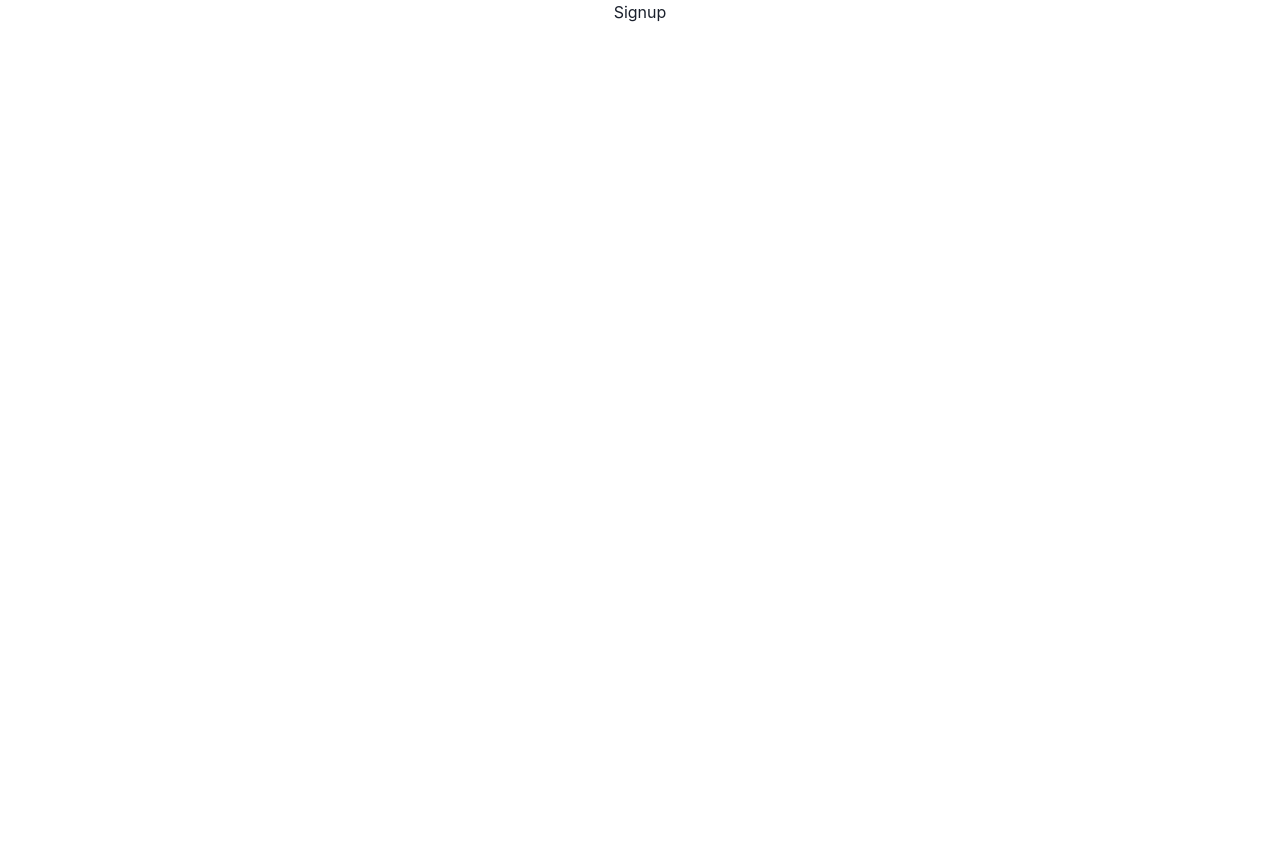
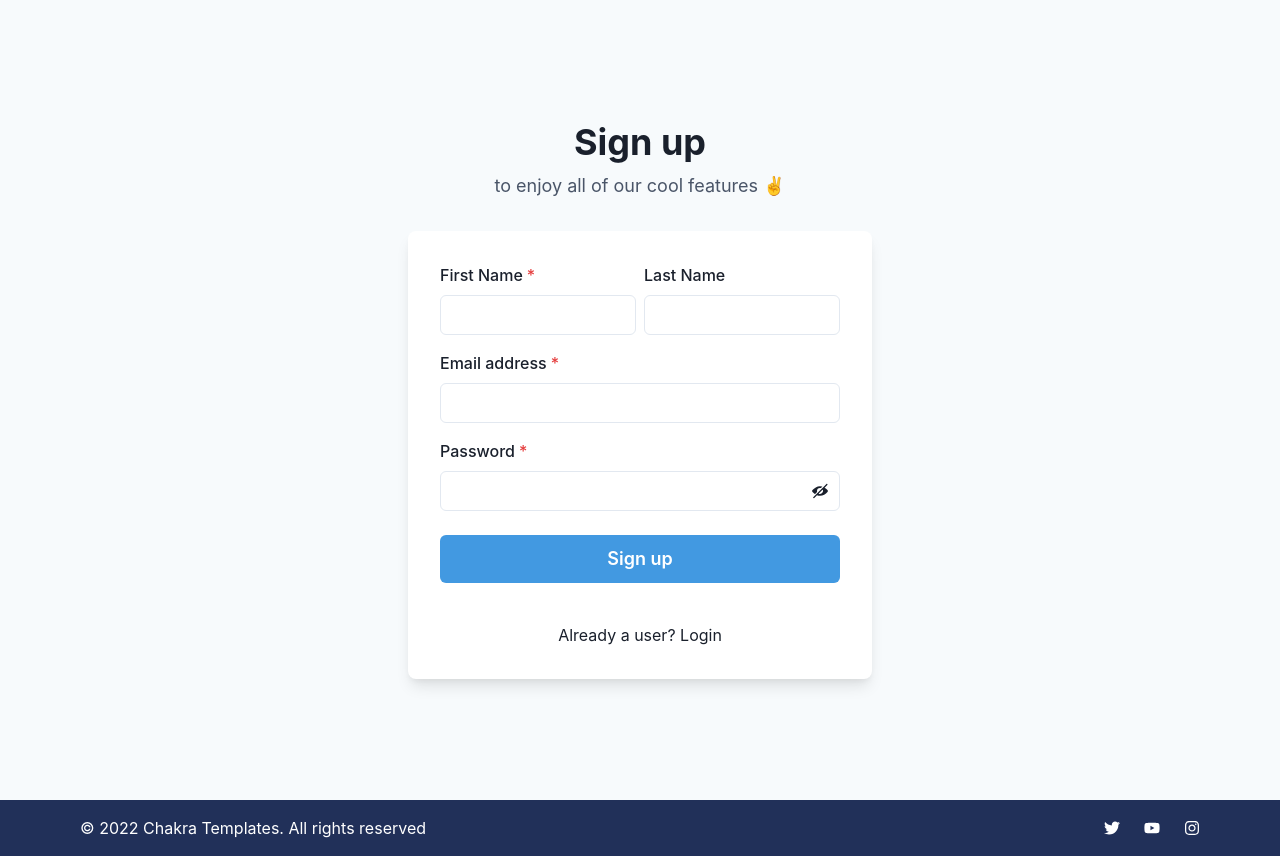
Before and after one commit to NandlalShah955/Chatgpt, a React (Create React App) app in the folder frontend/: page /signup in a window 1280 px wide. Before the commit the page ends 800 px from the top, so only its background shows below. Built offline with nearby package versions, Linux system fonts and the light colour scheme.

Commit message:
added navabar and footer

```diff
--- a/frontend/package.json
+++ b/frontend/package.json
@@ -3,6 +3,7 @@
   "version": "0.1.0",
   "private": true,
   "dependencies": {
+    "@chakra-ui/icons": "^2.0.19",
     "@chakra-ui/react": "^2.6.1",
     "@emotion/react": "^11.11.0",
     "@emotion/styled": "^11.11.0",
--- a/frontend/src/App.js
+++ b/frontend/src/App.js
@@ -1,9 +1,13 @@
 import './App.css';
 import AllRoutes from './Routes/AllRoutes';
+
+import Footer from "./Components/Footer"
 function App() {
   return (
     <div className="App">
+
     <AllRoutes/>
+    <Footer/>
     </div>
   );
 }
--- /dev/null
+++ b/frontend/src/Components/Footer.js
@@ -0,0 +1,44 @@
+import React from 'react'
+import {
+    Box,
+    chakra,
+    Container,
+    Stack,
+    Text,
+    useColorModeValue,
+    VisuallyHidden,
+  } from '@chakra-ui/react';
+  import { FaInstagram, FaTwitter, FaYoutube } from 'react-icons/fa';
+
+function Footer() {
+  return (
+    <Box
+     bg="#213059"
+      color='white'>
+      <Container
+        as={Stack}
+        maxW={'6xl'}
+        py={4}
+        direction={{ base: 'column', md: 'row' }}
+        spacing={4}
+        justify={{ base: 'center', md: 'space-between' }}
+        align={{ base: 'center', md: 'center' }}>
+
+        <Text>© 2022 Chakra Templates. All rights reserved</Text>
+        <Stack direction={'row'} spacing={6}>
+
+            <FaTwitter />
+
+
+            <FaYoutube />
+
+
+            <FaInstagram />
+
+        </Stack>
+      </Container>
+    </Box>
+  )
+}
+
+export default Footer
--- /dev/null
+++ b/frontend/src/Components/Navbar.js
@@ -0,0 +1,106 @@
+import React from 'react'
+
+import {Flex,Box,useDisclosure} from "@chakra-ui/react"
+import { HamburgerIcon, CloseIcon } from "@chakra-ui/icons";
+
+
+function Navbar() {
+    const { isOpen, onOpen, onClose } = useDisclosure();
+    return (
+    <>
+<Flex
+        as="nav"
+        align="center"
+        justify="space-between"
+        wrap="wrap"
+        w="100%"
+        // h={"80px"}
+        p={6}
+        bg="#213059"
+        color="white"
+        fontFamily={"Montserrat"}
+        position={"sticky"}
+        overflow={"hidden"}
+      zIndex={"999"}
+      // top={'0'}
+      cursor={"pointer"}
+      >
+        <Flex align="center">
+
+          <Box fontWeight="bold" fontSize="30px" letterSpacing="wide" >
+            MustWeb
+          </Box>
+
+        </Flex>
+
+        <Box
+          display={{ base: "block", md: "none" }}
+          onClick={isOpen ? onClose : onOpen}
+        >
+          {isOpen ? <CloseIcon w={6} h={6} /> : <HamburgerIcon w={6} h={6} />}
+        </Box>
+
+        <Flex
+          align="center"
+         mt={'-10px'}
+          justify={{ base: "center", md: "flex-end" }}
+          direction={{ base: "column", md: "row" }}
+          pt={{ base: 4, md: 0 }}
+          display={{ base: isOpen ? "flex" : "none", md: "flex" }}
+          width={{ base: "full", md: "auto" }}
+          fontSize={"20px"}
+        >
+
+          <Box mt={{ base: 4, md: 0 }} mr={{ base: 0, md: 6 }} >
+
+            About Us
+
+          </Box>
+
+          <Box mt={{ base: 4, md: 0 }} mr={{ base: 0, md: 6 }}>
+
+            Services
+
+
+
+          </Box>
+
+
+          <Box mt={{ base: 4, md: 0 }} mr={{ base: 0, md: 6 }}>
+
+            Pricing
+
+
+
+          </Box>
+
+          <Box mt={{ base: 4, md: 0 }} mr={{ base: 0, md: 6 }}>
+
+            Projects
+
+
+
+
+          </Box>
+
+          <Box mt={{ base: 4, md: 0 }} mr={{ base: 0, md: 6 }}>
+
+
+
+            Contact Us
+
+
+
+
+          </Box>
+
+        </Flex>
+      </Flex>
+
+    </>
+
+
+  )
+}
+
+export default Navbar
--- a/frontend/src/Pages/Chatgpt.js
+++ b/frontend/src/Pages/Chatgpt.js
@@ -1,8 +1,14 @@
 import React from 'react'
+import Navbar from '../Components/Navbar'
 
 function Chatgpt() {
   return (
-    <div>Chatgpt</div>
+
+    <>
+
+<Navbar/>
+chatgpt
+    </>
   )
 }
 
--- a/frontend/src/Pages/Login.js
+++ b/frontend/src/Pages/Login.js
@@ -1,8 +1,69 @@
-import React from 'react'
+import React,{useState} from 'react';
 
+import {
+  Flex,
+  Box,
+  FormControl,
+  FormLabel,
+  Input,
+  Checkbox,
+  Stack,
+  Link,
+  Button,
+  Heading,
+  Text,
+  useColorModeValue,
+} from '@chakra-ui/react';
 function Login() {
+
   return (
-    <div>Login</div>
+    <Flex
+    minH={'100vh'}
+    align={'center'}
+    justify={'center'}
+    bg={useColorModeValue('gray.50', 'gray.800')}>
+    <Stack spacing={8} mx={'auto'} maxW={'lg'} py={12} px={6}>
+      <Stack align={'center'}>
+        <Heading fontSize={'4xl'}>Sign in to your account</Heading>
+        <Text fontSize={'lg'} color={'gray.600'}>
+          to enjoy all of our cool <Link color={'blue.400'}>features</Link> ✌️
+        </Text>
+      </Stack>
+      <Box
+        rounded={'lg'}
+        bg={useColorModeValue('white', 'gray.700')}
+        boxShadow={'lg'}
+        p={8}>
+        <Stack spacing={4}>
+          <FormControl id="email">
+            <FormLabel>Email address</FormLabel>
+            <Input type="email" />
+          </FormControl>
+          <FormControl id="password">
+            <FormLabel>Password</FormLabel>
+            <Input type="password" />
+          </FormControl>
+          <Stack spacing={10}>
+            <Stack
+              direction={{ base: 'column', sm: 'row' }}
+              align={'start'}
+              justify={'space-between'}>
+              <Checkbox>Remember me</Checkbox>
+              <Link color={'blue.400'}>Forgot password?</Link>
+            </Stack>
+            <Button
+              bg={'blue.400'}
+              color={'white'}
+              _hover={{
+                bg: 'blue.500',
+              }}>
+              Sign in
+            </Button>
+          </Stack>
+        </Stack>
+      </Box>
+    </Stack>
+  </Flex>
   )
 }
 
--- a/frontend/src/Pages/Payment.js
+++ b/frontend/src/Pages/Payment.js
@@ -1,8 +1,12 @@
 import React from 'react'
+import Navbar from '../Components/Navbar'
 
 function Payment() {
   return (
-    <div>Payment</div>
+    <>
+      <Navbar/>
+      Payment
+    </>
   )
 }
 
--- a/frontend/src/Pages/Signup.js
+++ b/frontend/src/Pages/Signup.js
@@ -1,8 +1,100 @@
-import React from 'react'
+import React,{useState} from 'react'
+import { Link } from 'react-router-dom';
+import {
+  Flex,
+  Box,
+  FormControl,
+  FormLabel,
+  Input,
+  InputGroup,
+  HStack,
+  InputRightElement,
+  Stack,
+  Button,
+  Heading,
+  Text,
+  useColorModeValue,
+
+} from '@chakra-ui/react';
+import { ViewIcon, ViewOffIcon } from '@chakra-ui/icons';
 
 function Signup() {
+  const [showPassword, setShowPassword] = useState(false);
   return (
-    <div>Signup</div>
+    <Flex
+    minH={'100vh'}
+    align={'center'}
+    justify={'center'}
+    bg={useColorModeValue('gray.50', 'gray.800')}>
+    <Stack spacing={8} mx={'auto'} maxW={'lg'} py={12} px={6}>
+      <Stack align={'center'}>
+        <Heading fontSize={'4xl'} textAlign={'center'}>
+          Sign up
+        </Heading>
+        <Text fontSize={'lg'} color={'gray.600'}>
+          to enjoy all of our cool features ✌️
+        </Text>
+      </Stack>
+      <Box
+        rounded={'lg'}
+        bg={useColorModeValue('white', 'gray.700')}
+        boxShadow={'lg'}
+        p={8}>
+        <Stack spacing={4}>
+          <HStack>
+            <Box>
+              <FormControl id="firstName" isRequired>
+                <FormLabel>First Name</FormLabel>
+                <Input type="text" />
+              </FormControl>
+            </Box>
+            <Box>
+              <FormControl id="lastName">
+                <FormLabel>Last Name</FormLabel>
+                <Input type="text" />
+              </FormControl>
+            </Box>
+          </HStack>
+          <FormControl id="email" isRequired>
+            <FormLabel>Email address</FormLabel>
+            <Input type="email" />
+          </FormControl>
+          <FormControl id="password" isRequired>
+            <FormLabel>Password</FormLabel>
+            <InputGroup>
+              <Input type={showPassword ? 'text' : 'password'} />
+              <InputRightElement h={'full'}>
+                <Button
+                  variant={'ghost'}
+                  onClick={() =>
+                    setShowPassword((showPassword) => !showPassword)
+                  }>
+                  {showPassword ? <ViewIcon /> : <ViewOffIcon />}
+                </Button>
+              </InputRightElement>
+            </InputGroup>
+          </FormControl>
+          <Stack spacing={10} pt={2}>
+            <Button
+              loadingText="Submitting"
+              size="lg"
+              bg={'blue.400'}
+              color={'white'}
+              _hover={{
+                bg: 'blue.500',
+              }}>
+              Sign up
+            </Button>
+          </Stack>
+          <Stack pt={6}>
+            <Text align={'center'}>
+              Already a user? <Link to ="/">Login</Link>
+            </Text>
+          </Stack>
+        </Stack>
+      </Box>
+    </Stack>
+  </Flex>
   )
 }
 
```
Also changed, not shown: 1 other file (tests, documents, lock files or other folders).
